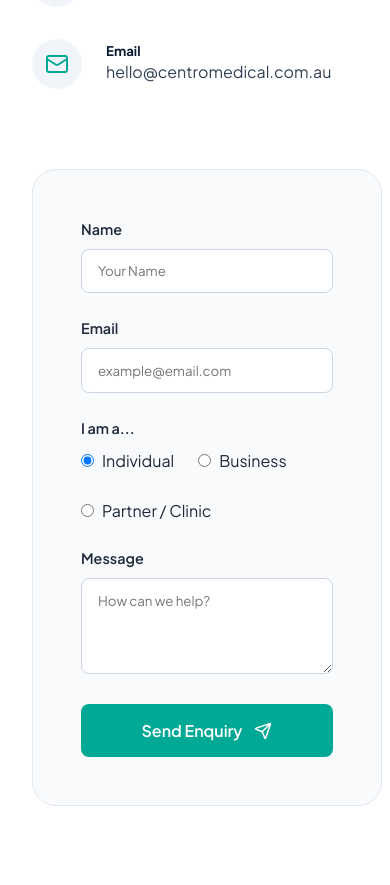
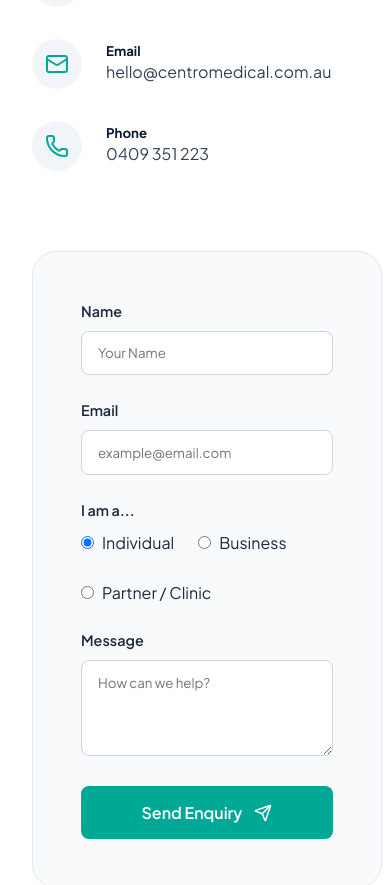
Before and after one commit to rhalmaibusiness-blip/centro-medical-landing-australia, a React (Vite) app: page / in a window 390 px wide. Shown: the part 9224-10109 px from the top of the page. Built offline with nearby package versions, Linux system fonts and the light colour scheme.

Commit message:
Add phone number 0409 351 223 to Navbar, Footer, and Contact section

```diff
--- a/src/components/ContactForm.jsx
+++ b/src/components/ContactForm.jsx
@@ -1,6 +1,6 @@
 import React, { useState } from 'react';
 import { motion } from 'framer-motion';
-import { MapPin, Mail, Send, Loader2, CheckCircle, XCircle } from 'lucide-react';
+import { MapPin, Mail, Phone, Send, Loader2, CheckCircle, XCircle } from 'lucide-react';
 
 const ContactForm = () => {
     const [formData, setFormData] = useState({
@@ -103,6 +103,18 @@ const ContactForm = () => {
                                     <p style={{ color: 'var(--gray-700)' }}>hello@centromedical.com.au</p>
                                 </div>
                             </div>
+
+                            <div style={{ display: 'flex', alignItems: 'center', gap: '1.5rem' }}>
+                                <div style={{ width: '50px', height: '50px', borderRadius: '50%', backgroundColor: 'var(--gray-100)', display: 'flex', alignItems: 'center', justifyContent: 'center', color: 'var(--secondary)' }}>
+                                    <Phone size={24} />
+                                </div>
+                                <div>
+                                    <h5 style={{ fontWeight: 700 }}>Phone</h5>
+                                    <p style={{ color: 'var(--gray-700)' }}>
+                                        <a href="tel:0409351223" style={{ color: 'inherit' }}>0409 351 223</a>
+                                    </p>
+                                </div>
+                            </div>
                         </div>
                     </div>
 
--- a/src/components/Footer.jsx
+++ b/src/components/Footer.jsx
@@ -12,6 +12,7 @@ const Footer = () => {
                         <p style={{ opacity: 0.7, fontSize: '0.9rem', lineHeight: '1.8' }}>
                             Centro-Medical Australia Pty Ltd<br />
                             Warrawee, NSW 2074, Australia<br />
+                            Phone: <a href="tel:0409351223" style={{ color: 'white' }}>0409 351 223</a><br />
                             ABN 23 690 098 410<br />
                             ACN 690 098 410
                         </p>
--- a/src/components/Navbar.jsx
+++ b/src/components/Navbar.jsx
@@ -1,5 +1,5 @@
 import React, { useState, useEffect } from 'react';
-import { Menu, X } from 'lucide-react';
+import { Menu, X, Phone } from 'lucide-react';
 
 const Navbar = () => {
     const [scrolled, setScrolled] = useState(false);
@@ -36,7 +36,13 @@ const Navbar = () => {
                             </li>
                         ))}
                     </ul>
-                    <a href="#contact" className="btn btn-primary">Book a Call</a>
+                    <div style={{ display: 'flex', alignItems: 'center', gap: '1.5rem' }}>
+                        <a href="tel:0409351223" style={{ display: 'flex', alignItems: 'center', gap: '0.5rem', fontSize: '0.95rem', fontWeight: 600, color: 'var(--primary)' }}>
+                            <Phone size={18} />
+                            0409 351 223
+                        </a>
+                        <a href="#contact" className="btn btn-primary">Book a Call</a>
+                    </div>
                 </div>
 
                 {/* Mobile Toggle */}
@@ -75,6 +81,10 @@ const Navbar = () => {
                             {link.name}
                         </a>
                     ))}
+                    <a href="tel:0409351223" style={{ display: 'flex', alignItems: 'center', justifyContent: 'center', gap: '0.75rem', fontSize: '1.1rem', fontWeight: 600, color: 'var(--primary)' }} onClick={() => setMobileMenuOpen(false)}>
+                        <Phone size={20} />
+                        0409 351 223
+                    </a>
                     <a href="#contact" className="btn btn-primary" onClick={() => setMobileMenuOpen(false)}>Book a Call</a>
                 </div>
             )}
```
